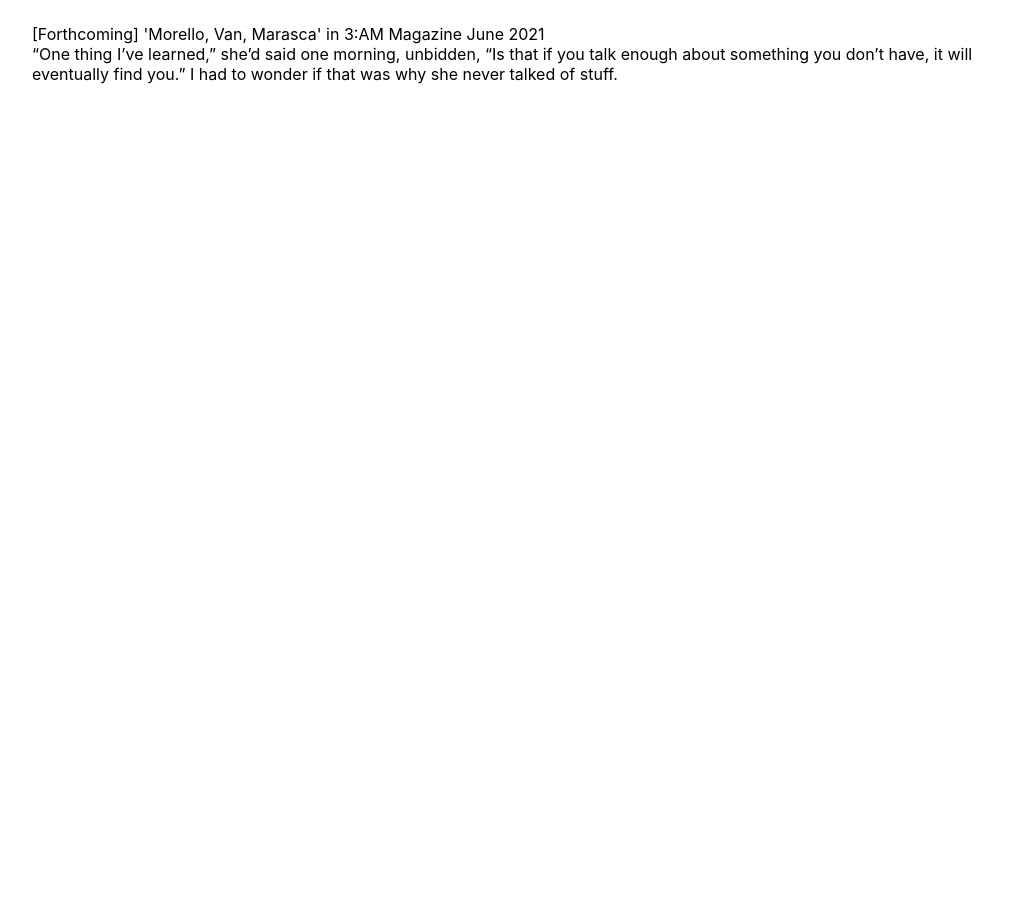
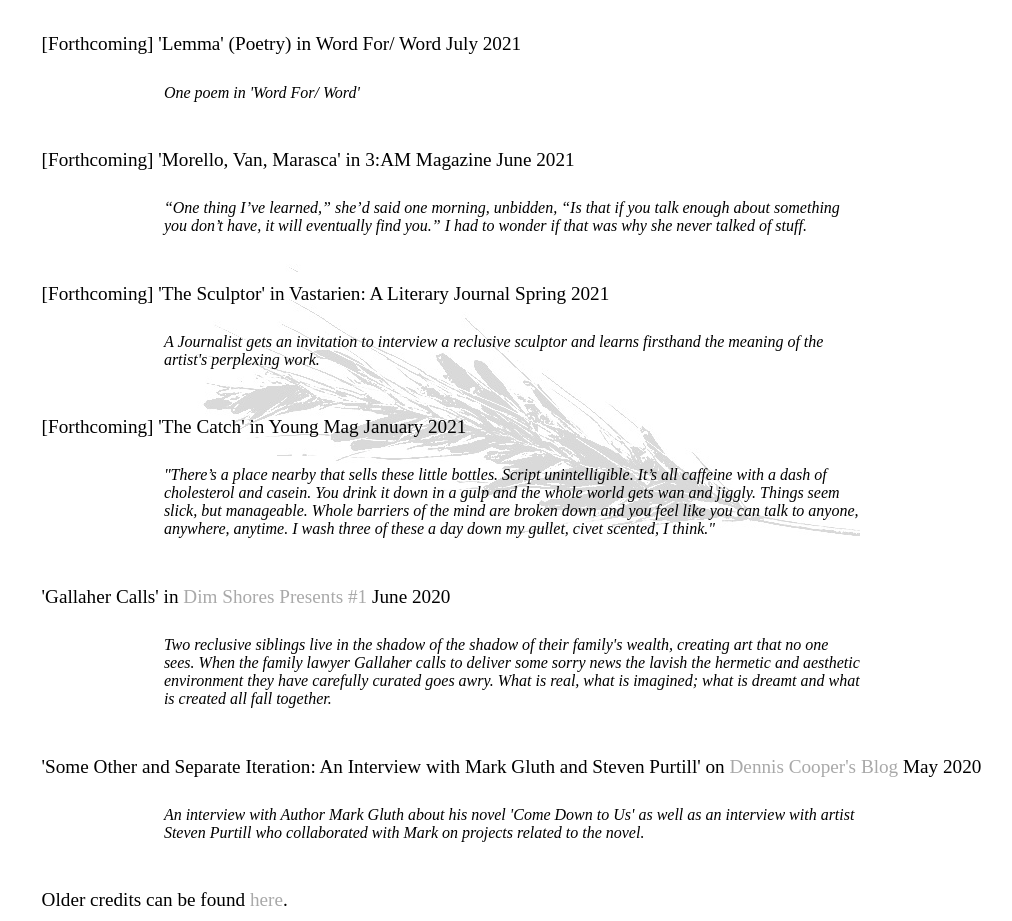
Before and after one commit to perfidiousscript/home_page, a Next.js app: page /credits in a window 1280 px wide. Shown: the part 140-1061 px from the top of the page, without its empty margins (128-1140 px from the left). Before the commit the page ends 800 px from the top, so only its background shows below. Built offline with nearby package versions, Linux system fonts and the light colour scheme.

Commit message:
adds credits

```diff
--- a/pages/credits.js
+++ b/pages/credits.js
@@ -10,6 +10,12 @@
       <div className={styles.credits}>
         <div className={styles.creditEntry}>
           <div className={styles.title}>
+            [Forthcoming] 'Lemma' (Poetry) in Word For/ Word July 2021
+          </div>
+          <div className={styles.quote}>One poem in 'Word For/ Word'</div>
+        </div>
+        <div className={styles.creditEntry}>
+          <div className={styles.title}>
             [Forthcoming] 'Morello, Van, Marasca' in 3:AM Magazine June 2021
           </div>
           <div className={styles.quote}>
@@ -19,7 +25,81 @@
             talked of stuff.
           </div>
         </div>
+        <div className={styles.creditEntry}>
+          <div className={styles.title}>
+            [Forthcoming] 'The Sculptor' in Vastarien: A Literary Journal Spring
+            2021
+          </div>
+          <div className={styles.quote}>
+            A Journalist gets an invitation to interview a reclusive sculptor
+            and learns firsthand the meaning of the artist's perplexing work.
+          </div>
+        </div>
+        <div className={styles.creditEntry}>
+          <div className={styles.title}>
+            [Forthcoming] 'The Catch' in Young Mag January 2021
+          </div>
+          <div className={styles.quote}>
+            "There’s a place nearby that sells these little bottles. Script
+            unintelligible. It’s all caffeine with a dash of cholesterol and
+            casein. You drink it down in a gulp and the whole world gets wan and
+            jiggly. Things seem slick, but manageable. Whole barriers of the
+            mind are broken down and you feel like you can talk to anyone,
+            anywhere, anytime. I wash three of these a day down my gullet, civet
+            scented, I think."
+          </div>
+        </div>
+        <div className={styles.creditEntry}>
+          <div className={styles.title}>
+            'Gallaher Calls' in{" "}
+            <a href="https://dimshores.bigcartel.com/product/dim-shores-presents-volume-1-anthology-2nd-edition">
+              Dim Shores Presents #1
+            </a>{" "}
+            June 2020
+          </div>
+          <div className={styles.quote}>
+            Two reclusive siblings live in the shadow of the shadow of their
+            family's wealth, creating art that no one sees. When the family
+            lawyer Gallaher calls to deliver some sorry news the lavish the
+            hermetic and aesthetic environment they have carefully curated goes
+            awry. What is real, what is imagined; what is dreamt and what is
+            created all fall together.
+          </div>
+        </div>
+        <div className={styles.creditEntry}>
+          <div className={styles.title}>
+            'Some Other and Separate Iteration: An Interview with Mark Gluth and
+            Steven Purtill' on{" "}
+            <a href="https://denniscooperblog.com/please-welcome-to-the-world-mark-gluth-come-down-to-us-mark-gluth-and-steven-purtill-crippled-symmetry-kiddiepunk-press/">
+              Dennis Cooper's Blog
+            </a>{" "}
+            May 2020
+          </div>
+          <div className={styles.quote}>
+            An interview with Author Mark Gluth about his novel 'Come Down to
+            Us' as well as an interview with artist Steven Purtill who
+            collaborated with Mark on projects related to the novel.
+          </div>
+        </div>
+        <div className={styles.creditEntry}>
+          <div className={styles.title}>
+            Older credits can be found{" "}
+            <a href="https://perfidiousscript.blogspot.com/p/complete-list-of-credits.html">
+              here
+            </a>
+            .
+          </div>
+        </div>
       </div>
     </>
   );
 }
+
+// <div className={styles.creditEntry}>
+//   <div className={styles.title}>
+//
+//   </div>
+//   <div className={styles.quote}>
+//
+//   </div>
+// </div>
--- a/styles/Credits.module.css
+++ b/styles/Credits.module.css
@@ -1,4 +1,21 @@
 .credits {
   margin: auto;
   width: 75%;
+  overflow: scroll;
+  font-family: Fraunces;
+  color: black;
+  font-weight: 500;
 }
+
+.creditEntry {
+  padding: 1%;
+}
+
+.title {
+  font-size: larger;
+}
+
+.quote {
+  margin: 3% 13%;
+  font-style: italic;
+}
--- a/styles/globals.css
+++ b/styles/globals.css
@@ -4,10 +4,14 @@
   margin: 0;
   font-family: -apple-system, BlinkMacSystemFont, Segoe UI, Roboto, Oxygen,
     Ubuntu, Cantarell, Fira Sans, Droid Sans, Helvetica Neue, sans-serif;
+  background: url("../public/ergot_faded.jpg");
+  background-repeat: no-repeat;
+  background-position: center;
+  background-attachment: fixed;
 }
 
 a {
-  color: inherit;
+  color: darkgrey;
   text-decoration: none;
 }
 
```
Also changed, not shown: public/ergot_faded.jpg (added).
